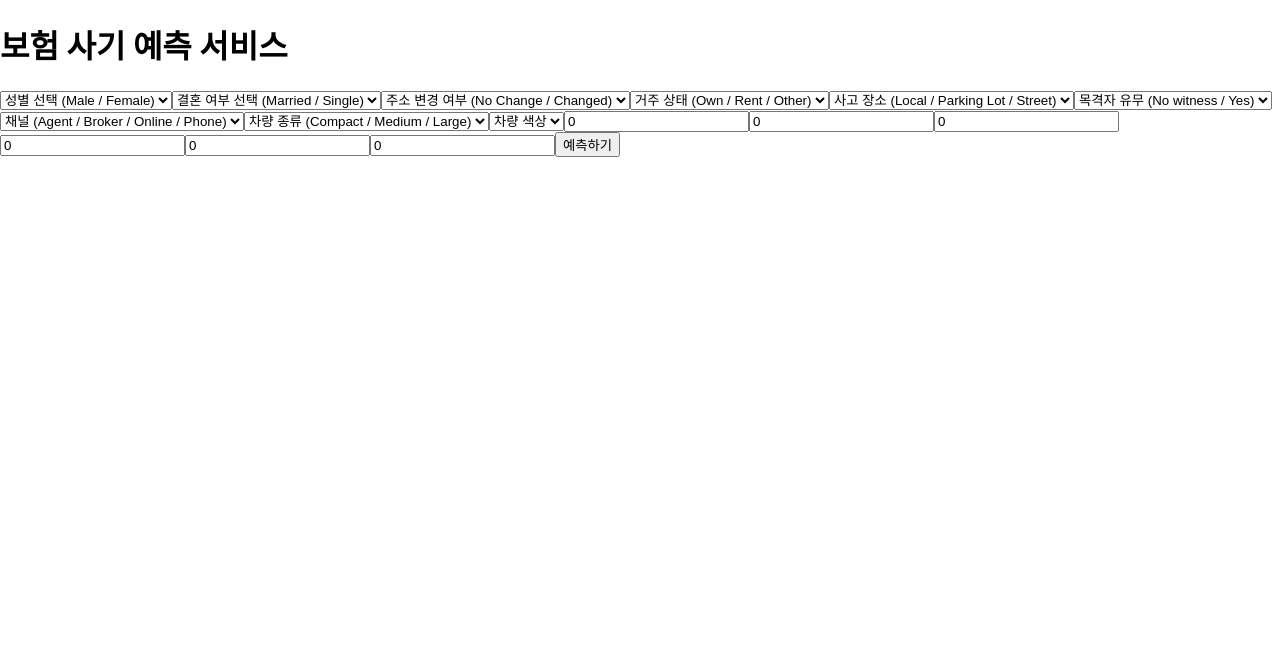
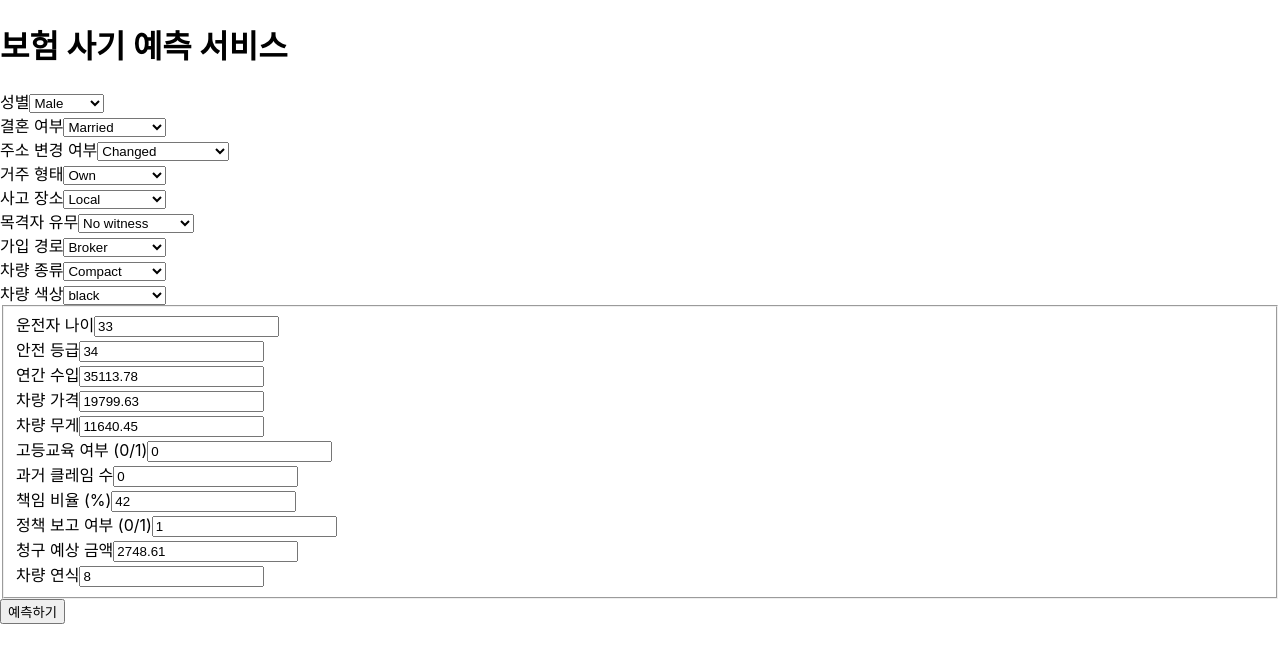
Before and after one commit to HoyoungParkme/fraud-web, a React (Create React App) app: page / in a window 1280 px wide. Shown: the top 662 px of the page. Built offline with nearby package versions, Linux system fonts and the light colour scheme.

Commit message:
make web

```diff
--- a/src/App.jsx
+++ b/src/App.jsx
@@ -3,20 +3,32 @@ import InputForm from "./components/InputForm";
 
 function App() {
   const [result, setResult] = useState(null);
+  const [loading, setLoading] = useState(false);
+  const [errorMsg, setErrorMsg] = useState("");
 
   const handleResult = (data) => {
-    console.log("예측 결과:", data);
-    setResult(data);
+    if (data?.prediction === undefined || isNaN(data.prediction)) {
+      setErrorMsg("예측값이 유효하지 않습니다.");
+      setResult(null);
+    } else {
+      setResult(data);
+      setErrorMsg("");
+    }
+    setLoading(false);
   };
 
   return (
     <div className="p-8">
       <h1 className="text-2xl font-bold mb-4">보험 사기 예측 서비스</h1>
-      <InputForm onResult={handleResult} />
+      <InputForm onResult={handleResult} setLoading={setLoading} />
+      {loading && <p className="mt-4 text-gray-600">예측 중입니다...</p>}
+      {errorMsg && <p className="mt-4 text-red-600">{errorMsg}</p>}
       {result && (
-        <div className="mt-4">
-          <p>사기 여부: {result.fraud === 1 ? "사기" : "정상"}</p>
-          <p>사기 확률: {(result.fraud_prob * 100).toFixed(2)}%</p>
+        <div className="mt-4 p-4 border rounded shadow bg-white max-w-md mx-auto">
+          <p className="font-bold mb-2">사기 확률: {(result.prediction * 100).toFixed(2)}%</p>
+          <p className={`font-bold ${result.prediction > 0.5 ? "text-red-600" : "text-green-600"}`}>
+            예측 결과: {result.prediction > 0.5 ? "사기 가능성 있음" : "정상"}
+          </p>
         </div>
       )}
     </div>
--- a/src/components/InputForm.jsx
+++ b/src/components/InputForm.jsx
@@ -1,169 +1,131 @@
 import React, { useState } from "react";
 
-export default function InputForm({ onResult }) {
+export default function InputForm({ onResult, setLoading }) {
   const [formData, setFormData] = useState({
-    gender: "",
-    marital_status: "",
+    gender: "Male",
+    marital_status: "Married",
     high_education_ind: 0,
-    address_change_ind: "",
-    living_status: "",
-    accident_site: "",
+    address_change_ind: "Changed",
+    living_status: "Own",
+    accident_site: "Local",
     past_num_of_claims: 0,
-    witness_present_ind: "",
-    liab_prct: 0,
-    channel: "",
-    policy_report_filed_ind: 0,
-    claim_est_payout: 0,
-    age_of_vehicle: 0,
-    vehicle_category: "",
-    vehicle_color: "",
-    age_of_driver: 0,
-    safty_rating: 0,
-    annual_income: 0,
-    vehicle_price: 0,
-    vehicle_weight: 0
+    witness_present_ind: "No witness",
+    liab_prct: 42,
+    channel: "Broker",
+    policy_report_filed_ind: 1,
+    claim_est_payout: 2748.61,
+    age_of_vehicle: 8,
+    vehicle_category: "Compact",
+    vehicle_price: 19799.63,
+    vehicle_color: "black",
+    age_of_driver: 33,
+    safty_rating: 34,
+    annual_income: 35113.78,
+    vehicle_weight: 11640.45,
   });
 
   const handleChange = (e) => {
     const { name, value, type } = e.target;
     setFormData((prev) => ({
       ...prev,
-    [name]: type === "number" || name === "liab_prct" || name === "claim_est_payout" || name === "age_of_vehicle" || name === "past_num_of_claims" || name === "high_education_ind" || name === "policy_report_filed_ind"
-      ? Number(value)
-      : value,
+      [name]: type === "number" ? Number(value) : value,
     }));
   };
 
   const handleSubmit = async (e) => {
     e.preventDefault();
-  const res = await fetch("https://fraud-api-m8dd.onrender.com/predict", {
+    if (setLoading) setLoading(true);
+
+    try {
+      const res = await fetch("http://localhost:8000/predict", {
         method: "POST",
         headers: { "Content-Type": "application/json" },
-    body: JSON.stringify(formData)  // ★ 여기 수정
+        body: JSON.stringify(formData),
       });
 
       const result = await res.json();
-  onResult(result);
+      console.log("백엔드 응답:", result);
+
+      if (!res.ok || result.prediction === undefined || isNaN(result.prediction)) {
+        throw new Error("예측값이 유효하지 않음");
+      }
+
+      onResult(result); // 결과 전달
+    } catch (err) {
+      alert("예측 중 오류 발생: " + err.message);
+      onResult(null);
+    } finally {
+      if (setLoading) setLoading(false);
+    }
   };
 
   return (
-    <form onSubmit={handleSubmit} className="space-y-4 max-w-xl mx-auto">
-      {/* Text-based select fields */}
-      <select name="gender" value={formData.gender} onChange={handleChange} required className="w-full p-2 rounded">
-        <option value="" disabled>성별 선택 (Male / Female)</option>
-        <option value="Male">Male</option>
-        <option value="Female">Female</option>
+    <form onSubmit={handleSubmit} className="space-y-6 max-w-2xl mx-auto">
+      {/* 셀렉트 박스 그룹 */}
+      <div className="grid grid-cols-2 gap-4">
+        {[
+          { name: "gender", label: "성별", options: ["Female", "Male"] },
+          { name: "marital_status", label: "결혼 여부", options: ["Married", "Not married", "Unknown"] },
+          { name: "address_change_ind", label: "주소 변경 여부", options: ["Changed", "Not changed"] },
+          { name: "living_status", label: "거주 형태", options: ["Own", "Rent"] },
+          { name: "accident_site", label: "사고 장소", options: ["Highway", "Local", "Parking Lot"] },
+          { name: "witness_present_ind", label: "목격자 유무", options: ["No witness", "Unknown", "Witness"] },
+          { name: "channel", label: "가입 경로", options: ["Broker", "Online", "Phone"] },
+          { name: "vehicle_category", label: "차량 종류", options: ["Compact", "Large", "Medium"] },
+          { name: "vehicle_color", label: "차량 색상", options: ["black", "blue", "gray", "other", "red", "silver", "white"] },
+        ].map(({ name, label, options }) => (
+          <div key={name}>
+            <label className="block mb-1 font-medium">{label}</label>
+            <select
+              name={name}
+              value={formData[name]}
+              onChange={handleChange}
+              required
+              className="w-full p-2 border rounded"
+            >
+              <option value="" disabled>{`${label} 선택`}</option>
+              {options.map((opt) => (
+                <option key={opt} value={opt}>{opt}</option>
+              ))}
             </select>
+          </div>
+        ))}
+      </div>
 
-      <select name="marital_status" value={formData.marital_status} onChange={handleChange} required className="w-full p-2 rounded">
-        <option value="" disabled>결혼 여부 선택 (Married / Single)</option>
-        <option value="Married">Married</option>
-        <option value="Single">Single</option>
-      </select>
-
-      <select name="address_change_ind" value={formData.address_change_ind} onChange={handleChange} required className="w-full p-2 rounded">
-        <option value="" disabled>주소 변경 여부 (No Change / Changed)</option>
-        <option value="No Change">No Change</option>
-        <option value="Changed">Changed</option>
-      </select>
-
-      <select name="living_status" value={formData.living_status} onChange={handleChange} required className="w-full p-2 rounded">
-        <option value="" disabled>거주 상태 (Own / Rent / Other)</option>
-        <option value="Own">Own</option>
-        <option value="Rent">Rent</option>
-        <option value="Other">Other</option>
-      </select>
-
-      <select name="accident_site" value={formData.accident_site} onChange={handleChange} required className="w-full p-2 rounded">
-        <option value="" disabled>사고 장소 (Local / Parking Lot / Street)</option>
-        <option value="Local">Local</option>
-        <option value="Parking Lot">Parking Lot</option>
-        <option value="Street">Street</option>
-      </select>
-
-      <select name="witness_present_ind" value={formData.witness_present_ind} onChange={handleChange} required className="w-full p-2 rounded">
-        <option value="" disabled>목격자 유무 (No witness / Yes)</option>
-        <option value="No witness">No witness</option>
-        <option value="Yes">Yes</option>
-      </select>
-
-      <select name="channel" value={formData.channel} onChange={handleChange} required className="w-full p-2 rounded">
-        <option value="" disabled>채널 (Agent / Broker / Online / Phone)</option>
-        <option value="Agent">Agent</option>
-        <option value="Broker">Broker</option>
-        <option value="Online">Online</option>
-        <option value="Phone">Phone</option>
-      </select>
-
-      <select name="vehicle_category" value={formData.vehicle_category} onChange={handleChange} required className="w-full p-2 rounded">
-        <option value="" disabled>차량 종류 (Compact / Medium / Large)</option>
-        <option value="Compact">Compact</option>
-        <option value="Medium">Medium</option>
-        <option value="Large">Large</option>
-      </select>
-
-      <select name="vehicle_color" value={formData.vehicle_color} onChange={handleChange} required className="w-full p-2 rounded">
-        <option value="" disabled>차량 색상</option>
-        <option value="black">black</option>
-        <option value="white">white</option>
-        <option value="gray">gray</option>
-        <option value="red">red</option>
-        <option value="blue">blue</option>
-        <option value="silver">silver</option>
-        <option value="other">other</option>
-      </select>
-
-      {/* 숫자 입력 필드 */}
+      {/* 숫자 입력 필드 그룹 */}
+      <fieldset className="grid grid-cols-2 gap-4">
+        {[
+          ["age_of_driver", "운전자 나이", "예: 33"],
+          ["safty_rating", "안전 등급", "예: 34"],
+          ["annual_income", "연간 수입", "예: 35113.78"],
+          ["vehicle_price", "차량 가격", "예: 19799.63"],
+          ["vehicle_weight", "차량 무게", "예: 11640.45"],
+          ["high_education_ind", "고등교육 여부 (0/1)", "예: 0"],
+          ["past_num_of_claims", "과거 클레임 수", "예: 0"],
+          ["liab_prct", "책임 비율 (%)", "예: 42"],
+          ["policy_report_filed_ind", "정책 보고 여부 (0/1)", "예: 1"],
+          ["claim_est_payout", "청구 예상 금액", "예: 2748.61"],
+          ["age_of_vehicle", "차량 연식", "예: 8"],
+        ].map(([name, label, placeholder]) => (
+          <div key={name}>
+            <label className="block mb-1 font-medium">{label}</label>
             <input
               type="number"
-        name="high_education_ind"
-        value={formData.high_education_ind}
+              name={name}
+              value={formData[name]}
               onChange={handleChange}
-        placeholder="고등교육 여부 (0 또는 1)"
-        className="w-full p-2 rounded"
+              placeholder={placeholder}
+              className="w-full p-2 border rounded"
+              required
             />
-      <input
-        type="number"
-        name="past_num_of_claims"
-        value={formData.past_num_of_claims}
-        onChange={handleChange}
-        placeholder="과거 클레임 수 (예: 0)"
-        className="w-full p-2 rounded"
-      />
-      <input
-        type="number"
-        name="liab_prct"
-        value={formData.liab_prct}
-        onChange={handleChange}
-        placeholder="책임 비율 (0~100)"
-        className="w-full p-2 rounded"
-      />
-      <input
-        type="number"
-        name="policy_report_filed_ind"
-        value={formData.policy_report_filed_ind}
-        onChange={handleChange}
-        placeholder="정책 보고 여부 (0 또는 1)"
-        className="w-full p-2 rounded"
-      />
-      <input
-        type="number"
-        name="claim_est_payout"
-        value={formData.claim_est_payout}
-        onChange={handleChange}
-        placeholder="청구 예상 금액 (예: 2700)"
-        className="w-full p-2 rounded"
-      />
-      <input
-        type="number"
-        name="age_of_vehicle"
-        value={formData.age_of_vehicle}
-        onChange={handleChange}
-        placeholder="차량 연식 (예: 8)"
-        className="w-full p-2 rounded"
-      />
+          </div>
+        ))}
+      </fieldset>
 
-      <button type="submit" className="w-full bg-black text-white py-2 rounded mt-4">
+      <button
+        type="submit"
+        className="w-full bg-black text-white py-2 rounded hover:bg-gray-800"
+      >
         예측하기
       </button>
     </form>
```
Also changed, not shown: 1 other file (tests, documents, lock files or other folders). Lines whose indentation alone changed are shown as unchanged.
